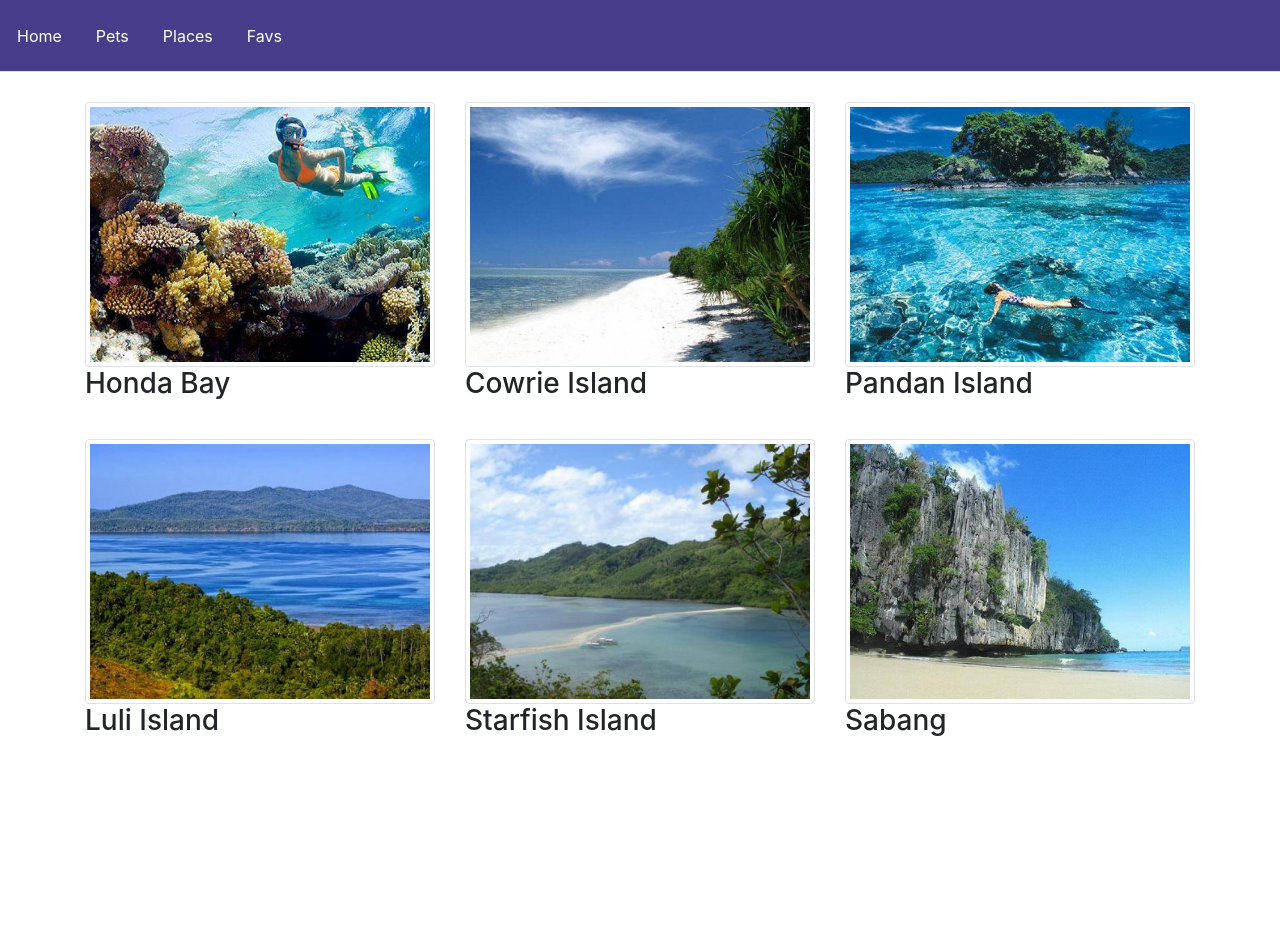
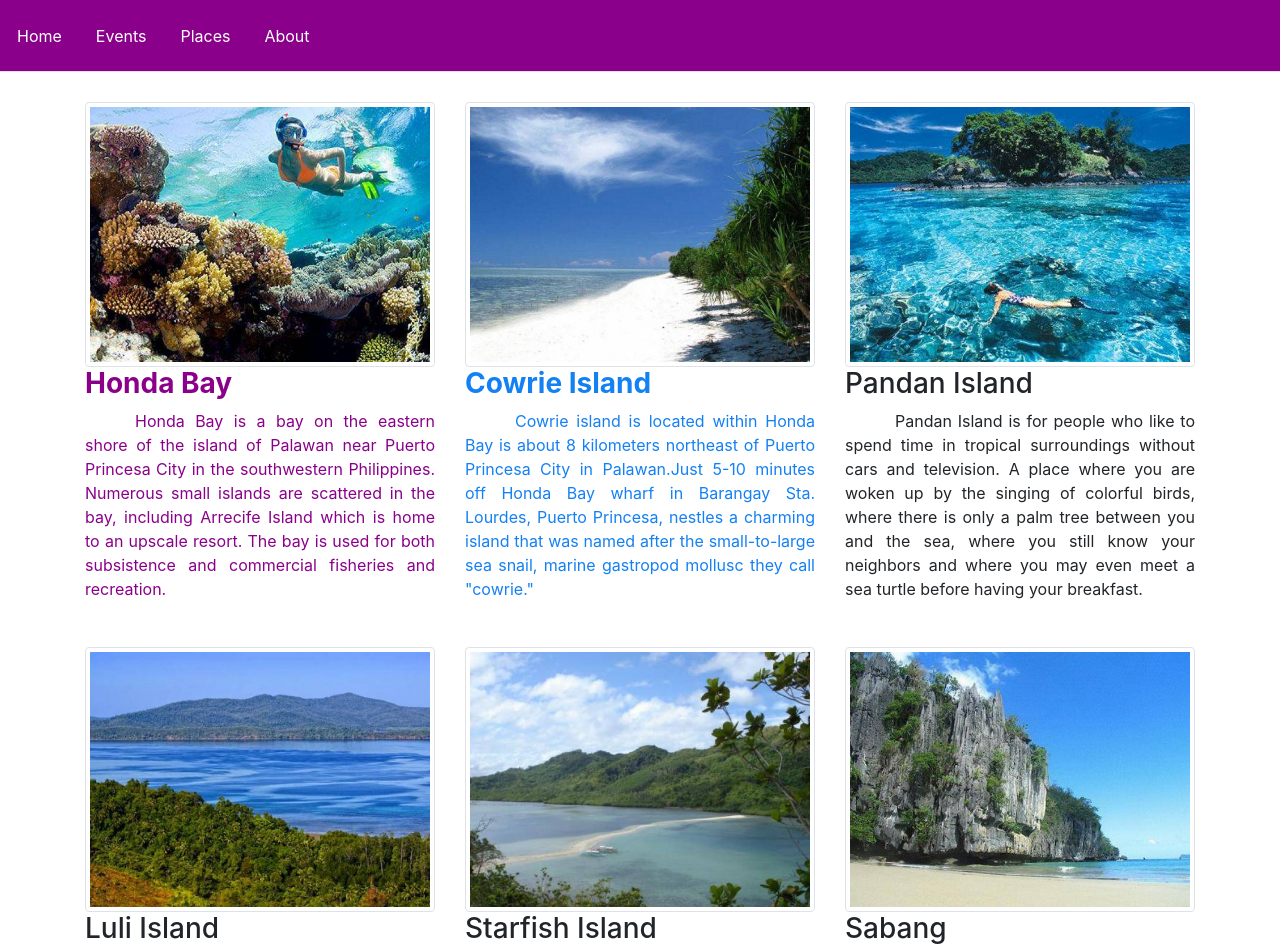
Before and after one commit to bemsorc/Project1, a plain HTML site: page places.html in a window 1280 px wide. Shown: the top 948 px of the page. Before the commit the page ends 800 px from the top, so only its background shows below. Drawn offline with Linux system fonts and the light colour scheme.

Commit message:
Added sassy

```diff
--- /dev/null
+++ b/css/main.scss
@@ -0,0 +1,50 @@
+$hot: darkmagenta;
+$cold: #1380F3;
+
+%message {
+	text-align: justify;
+	text-indent: 50px;
+}
+.spacer {
+	margin-bottom: 30px;
+}
+h1 {
+	font: normal 4em Segoe, "Segoe UI", "DejaVu Sans", "Trebuchet MS", Verdana, "sans-serif";
+	color: darkmagenta;
+}
+nav {
+	background-color: $hot;
+}
+ul li {
+	padding: 15px 0 15px 0;
+}
+a:visited, a {
+	color: white;
+}
+
+p {
+	@extend %message;
+}
+
+
+div {
+	#hot_title {
+		color: $hot;
+		font-weight: bold;
+	}
+
+	#hot_paragraph {
+		color: $hot;
+		@extend %message;
+	}
+
+	#cold_title {
+		color: $cold;
+		font-weight: bold;
+	}
+
+	#cold_paragraph {
+		color: $cold;
+		@extend %message;
+	}
+}
--- a/places.html
+++ b/places.html
@@ -3,59 +3,51 @@
 <head>
 <meta charset="utf-8">
 <link href="bootstrap-4.4.1-dist/css/bootstrap.min.css" rel="stylesheet">
+<link href="css/main.css" rel="stylesheet">
 <meta name="viewport" content="width=device-width, initial-scale=1">
 <title>City of Pueto Princesa</title>
-<style>
-.spacer {
-	margin-bottom: 30px;
-}
-h1 {
-	font: normal 4em Segoe, "Segoe UI", "DejaVu Sans", "Trebuchet MS", Verdana, "sans-serif";
-	color: darkmagenta;
-}
-.intro {
-	font: normal 1.05em "Segoe UI", "Helvetica Neue", Helvetica, Arial, "sans-serif";
-	line-height: 1.5em;
-	text-align: justify;
-}
-nav {
-	background-color: darkslateblue;
-}
-ul li {
-	padding: 15px 0 15px 0;
-}
-a:visited, a {
-	color: white;
-}
-</style>
+
 </head>
 
 <body>
 <nav>
     <ul class="nav nav-tabs">
-        <li class="nav-item"> <a class="nav-link" href="index.html">Home</a> </li>
-        <li class="nav-item"> <a class="nav-link" href="#">Pets</a> </li>
-        <li class="nav-item active"> <a class="nav-link" href="#">Places</a> </li>
-        <li class="nav-item"> <a class="nav-link" href="#">Favs</a> </li>
+        <li class="nav-item active"> <a class="nav-link" href="index.html">Home</a> </li>
+        <li class="nav-item"> <a class="nav-link" href="#">Events</a> </li>
+        <li class="nav-item"> <a class="nav-link" href="#">Places</a> </li>
+        <li class="nav-item"> <a class="nav-link" href="#">About</a> </li>
     </ul>
 </nav>
 <div class="container">
     <div class="spacer"></div>
     <div class="row">
         <div class="col"> <img src="img/2.jpg" class="img-thumbnail" alt="Honday Bay">
-		<h3>Honda Bay</h3></div>
+            <h3 id="hot_title">Honda Bay</h3>
+            <p id="hot_paragraph">Honda Bay is a bay on the eastern shore of the island of Palawan near Puerto Princesa City in the southwestern Philippines. Numerous small islands are scattered in the bay, including Arrecife Island which is home to an upscale resort. The bay is used for both subsistence and commercial fisheries and recreation.</p>
+        </div>
         <div class="col"> <img src="img/3.jpg" class="img-thumbnail" alt="Cowrie Island">
-		<h3>Cowrie Island</h3>
-		</div>
+            <h3 id="cold_title">Cowrie Island</h3>
+            <p id="cold_paragraph">Cowrie island is located within Honda Bay is about 8 kilometers northeast of Puerto Princesa City in Palawan.Just 5-10 minutes off Honda Bay wharf in Barangay Sta. Lourdes, Puerto Princesa, nestles a charming island that was named after the small-to-large sea snail, marine gastropod mollusc they call "cowrie."</p>
+        </div>
         <div class="col"> <img src="img/4.jpg" class="img-thumbnail" alt="Pandan Island">
-		<h3>Pandan Island</h3>
-		</div>
+            <h3>Pandan Island</h3>
+            <p>Pandan Island is for people who like to spend time in tropical surroundings without cars and television. A place where you are woken up by the singing of colorful birds, where there is only a palm tree between you and the sea, where you still know your neighbors and where you may even meet a sea turtle before having your breakfast.</p>
+        </div>
     </div>
-	<div class="spacer"></div>
-	<div class="row">
-        <div class="col"> <img src="img/5.jpg" class="img-thumbnail" alt="Luli Island"><h3>Luli Island</h3></div>
-        <div class="col"> <img src="img/6.jpg" class="img-thumbnail" alt="Starfish Island"><h3>Starfish Island</h3></div>
-        <div class="col"> <img src="img/7.jpg" class="img-thumbnail" alt="Sabang"> <h3>Sabang</h3></div>
+    <div class="spacer"></div>
+    <div class="row">
+        <div class="col"> <img src="img/5.jpg" class="img-thumbnail" alt="Luli Island">
+            <h3>Luli Island</h3>
+            <p>Luli Island got its name because its sandbar appears and disappears (lulubog and lilitaw), depending on the tide. This is part of the Honda Bay Island hopping tour you can do from Puerto Princesa city. It has powdery cream-colored sand and clear emerald waters perfect for swimming and beach bumming.</p>
+        </div>
+        <div class="col"> <img src="img/6.jpg" class="img-thumbnail" alt="Starfish Island">
+            <h3>Starfish Island</h3>
+            <p>Starfish Island is a snorkeling location near Puerto Princesa. The island has a small number of stilt huts as accommodation. The rocks NE of Starfish Island Depth have schools of yellowtail snappers, fusiliers and some puffers.</p>
+        </div>
+        <div class="col"> <img src="img/7.jpg" class="img-thumbnail" alt="Sabang">
+            <h3>Sabang</h3>
+            <p>Sabang is a small village or sitio located on the western coast of the provincial island of Palawan, Philippines. It is within the city of Puerto Princesa belonging to Barangay Cabayugan. Sabang is commonly visited by tourists as an access point to Puerto Princesa Subterranean River National Park.</p>
+        </div>
     </div>
 </div>
 <footer> </footer>
```
Also changed, not shown: index.html (+4 -19 lines), css/main.css (added).
